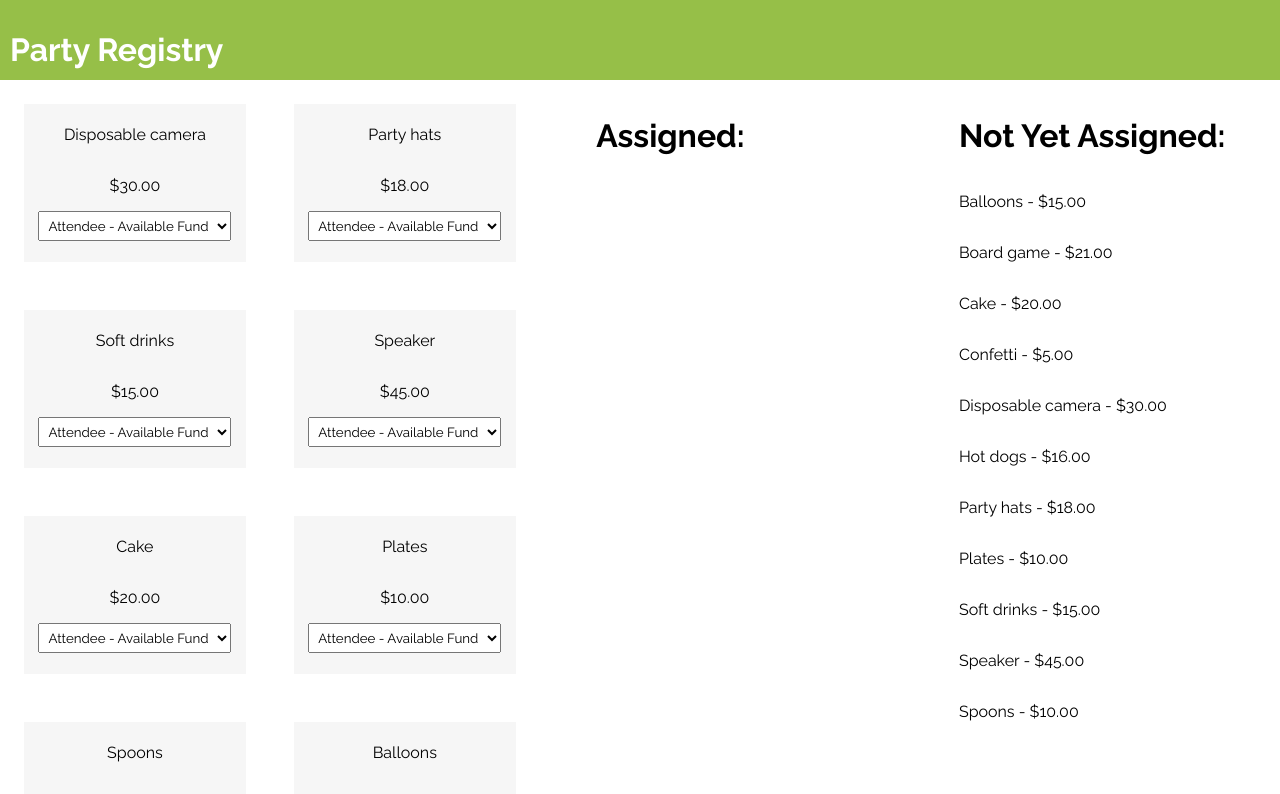
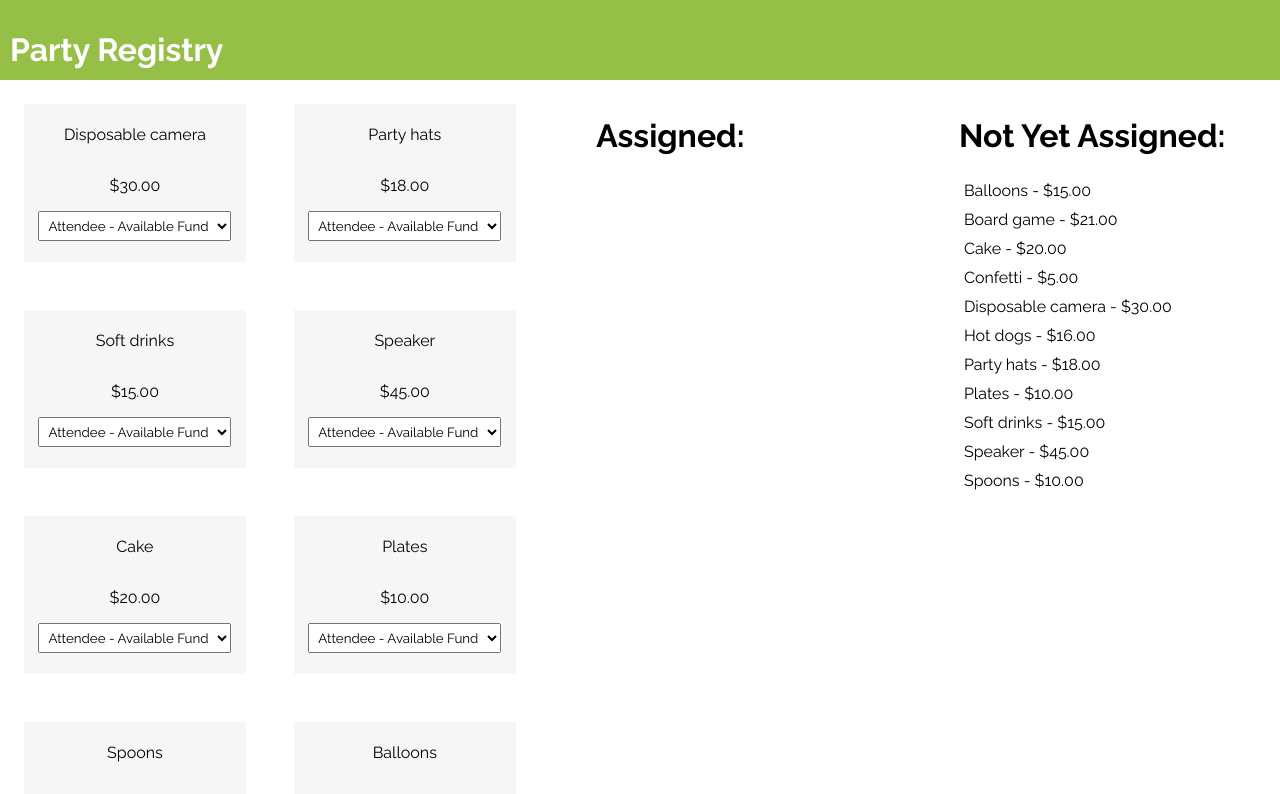
Before and after one commit to ashychiu/party-registry, a React (Create React App) app: page / in a window 1280 px wide. Shown: the top 794 px of the page. Built offline with nearby package versions, Linux system fonts and the light colour scheme.

Commit message:
Fix assigned check-mark styling

```diff
--- a/src/components/AssignedList.js
+++ b/src/components/AssignedList.js
@@ -8,7 +8,7 @@ const AssignedList = ({ registry }) => {
         return (
           <div key={item.id}>
             {item.assignedTo && (
-              <p>
+              <p className="is-assigned">
                 {item.name} - {item.assignedTo}
               </p>
             )}
--- a/src/components/NotYetAssigned.js
+++ b/src/components/NotYetAssigned.js
@@ -4,7 +4,6 @@ const NotYetAssigned = ({ registry }) => {
   const sortedByName = [...registry].sort((a, b) =>
     a.name.localeCompare(b.name)
   );
-  console.log(sortedByName);
 
   return (
     <div className="sticky">
@@ -14,7 +13,7 @@ const NotYetAssigned = ({ registry }) => {
         return (
           <div className="flex" key={item.id}>
             {!item.assignedTo && (
-              <p>
+              <p className="not-assigned">
                 {item.name} - ${price}
               </p>
             )}
--- a/src/styles/global.scss
+++ b/src/styles/global.scss
@@ -65,7 +65,7 @@ body,
   background-color: #f6f6f6;
 }
 .item-list__container {
-  width: 100%;
+  width: 95%;
   margin: 10px;
   display: flex;
   // gap: 10px;
@@ -104,8 +104,13 @@ select {
 
 .assigned::after {
   position: relative;
-  left: 100px;
+  top: 36px;
+  left: 10px;
   content: "✅";
+  @include tablet {
+    left: 100px;
+    top: 0;
+  }
 }
 
 .footer {
@@ -129,3 +134,8 @@ a {
   display: flex;
   flex-direction: row;
 }
+
+.not-assigned,
+.is-assigned {
+  margin: 5px;
+}
```
